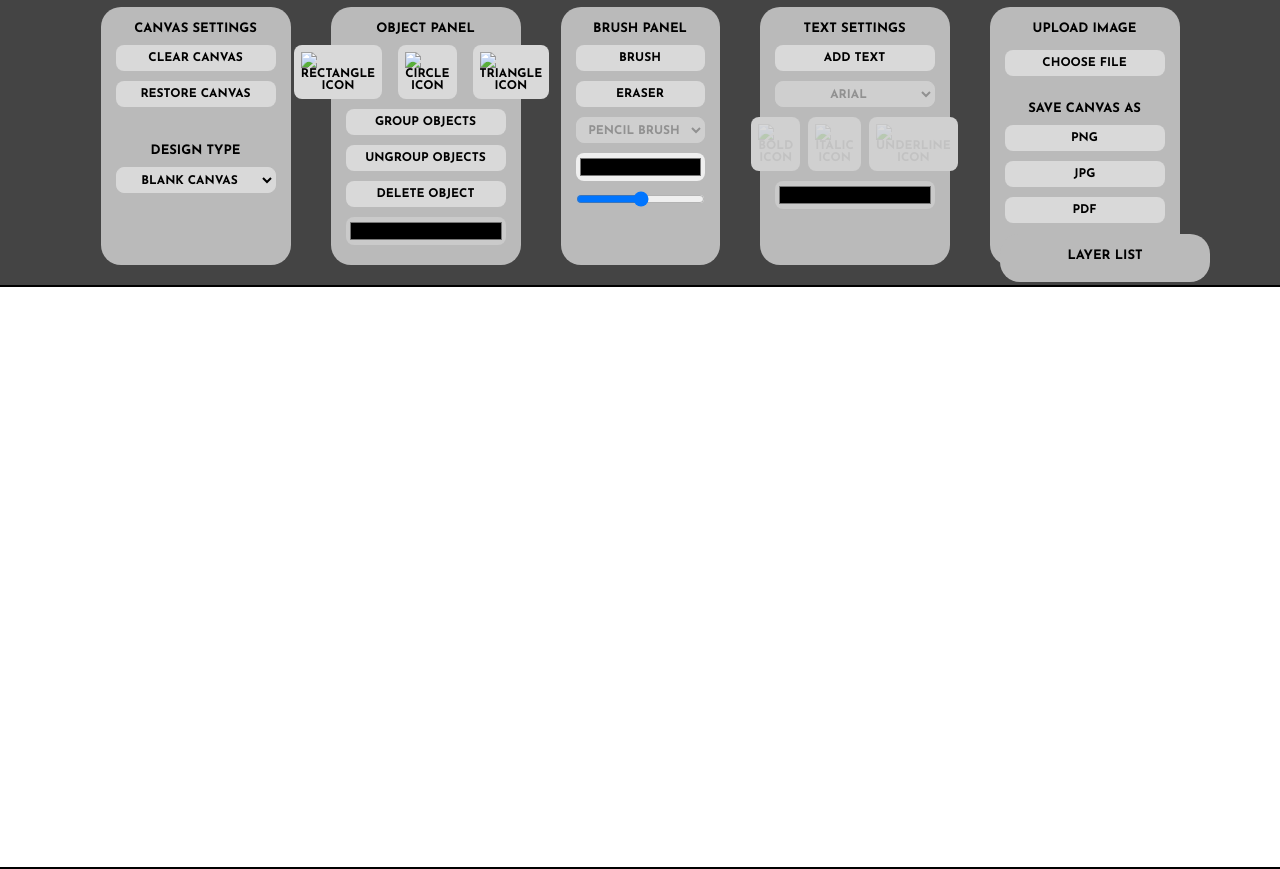
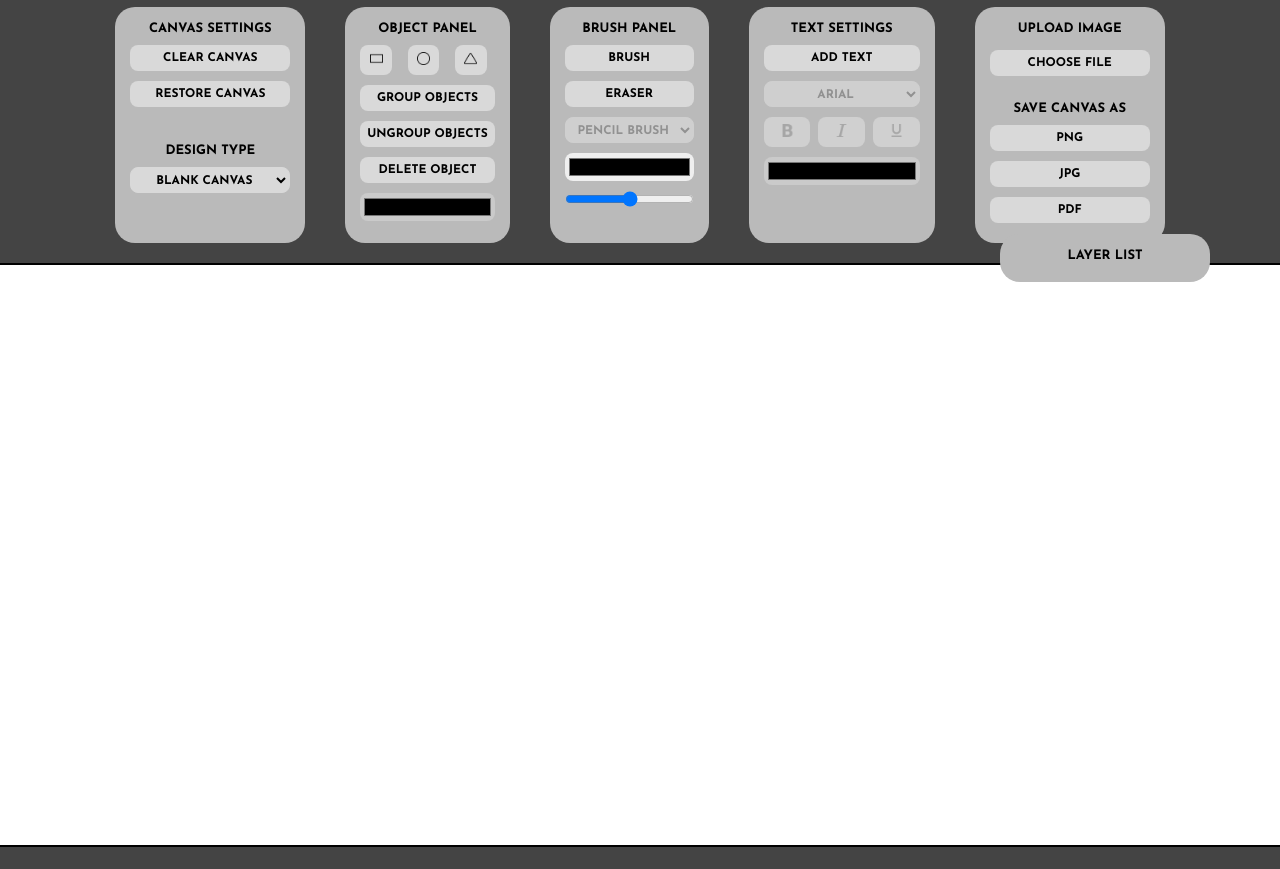
Before and after one commit to bmFqeWE/unleash, a plain HTML site: page index.html in a window 1280 px wide. Shown: the part 66-935 px from the top of the page. After the commit the page ends 913 px from the top, so only its background shows below. Drawn offline with nearby package versions, Linux system fonts and the light colour scheme; the site is published under a folder, as on GitHub Pages, so addresses that start at the root find nothing.

Commit message:
Update index.html

```diff
--- a/index.html
+++ b/index.html
@@ -40,17 +40,17 @@
                 <div class="panel-object-shape">
                     <button onclick="addRectangle(canvas)">
                         <!-- Rectangle -->
-                        <img class="icon" src="/media/rectangle.png" alt="Rectangle Icon">
+                        <img class="icon" src="./media/rectangle.png" alt="Rectangle Icon">
                     </button> <br>
 
                     <button onclick="addCircle(canvas)">
                         <!-- Circle -->
-                        <img class="icon" src="/media/circle.png" alt="Circle Icon">
+                        <img class="icon" src="./media/circle.png" alt="Circle Icon">
                     </button> <br>
 
                     <button onclick="addTriangle(canvas)">
                         <!-- Triangle -->
-                        <img class="icon" src="/media/triangle.png" alt="Triangle Icon">
+                        <img class="icon" src="./media/triangle.png" alt="Triangle Icon">
                     </button> <br>
                 </div>
 
@@ -105,15 +105,15 @@
             <div class="panel-text-property">
                 <button disabled class="icon-inactive" onclick="changeFontWeight()" id="btnBold">
                     <!-- Bold -->
-                    <img class="icon" src="/media/bold.png" alt="Bold Icon">
+                    <img class="icon" src="./media/bold.png" alt="Bold Icon">
                 </button>
                 <button disabled class="icon-inactive" onclick="changeFontItalic()" id="btnItalic">
                     <!-- Italic -->
-                    <img class="icon" src="/media/italic.png" alt="Italic Icon">
+                    <img class="icon" src="./media/italic.png" alt="Italic Icon">
                 </button>
                 <button disabled class="icon-inactive" onclick="changeFontUnderline()" id="btnUnderline">
                     <!-- Underline -->
-                    <img class="icon" src="/media/underline.png" alt="Underline Icon">
+                    <img class="icon" src="./media/underline.png" alt="Underline Icon">
                 </button>
             </div>
 
```
